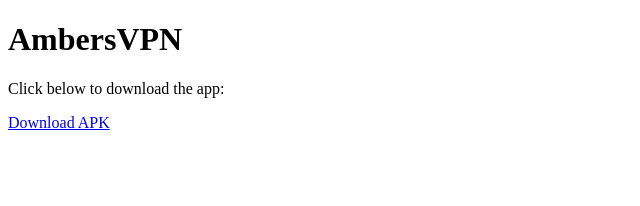
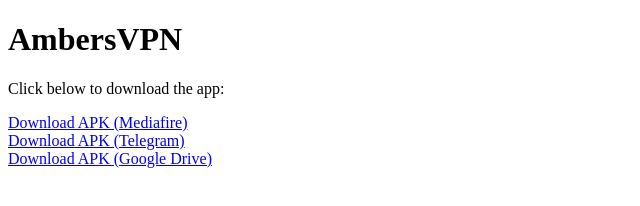
Before and after one commit to noelrubio143/com.ambersvpn.shop.vpn, a plain HTML site: page index.html in a window 1280 px wide. Shown: the whole page, without its empty margins (0-640 px from the left). Drawn offline with Linux system fonts and the light colour scheme.

Commit message:
Update index.html

```diff
--- a/index.html
+++ b/index.html
@@ -7,6 +7,10 @@
 <body>
   <h1>AmbersVPN</h1>
   <p>Click below to download the app:</p>
-  <a href="https://www.mediafire.com/file/42wyyr9oa48qwr1/AMBERvpnFINALSSSSS.apk/file">Download APK</a>
+  <a href="https://www.mediafire.com/file/42wyyr9oa48qwr1/AMBERvpnFINALSSSSS.apk/file">Download APK (Mediafire)</a>
+  <br>
+  <a href="https://t.me/savingaambervpn/3">Download APK (Telegram)</a>
+  <br>
+  <a href="https://drive.google.com/file/d/1xKKbvr6CK6lCXzQcVGdMZQ90MpGFGw2h/view?usp=drivesdk">Download APK (Google Drive)</a>
 </body>
 </html>
```
